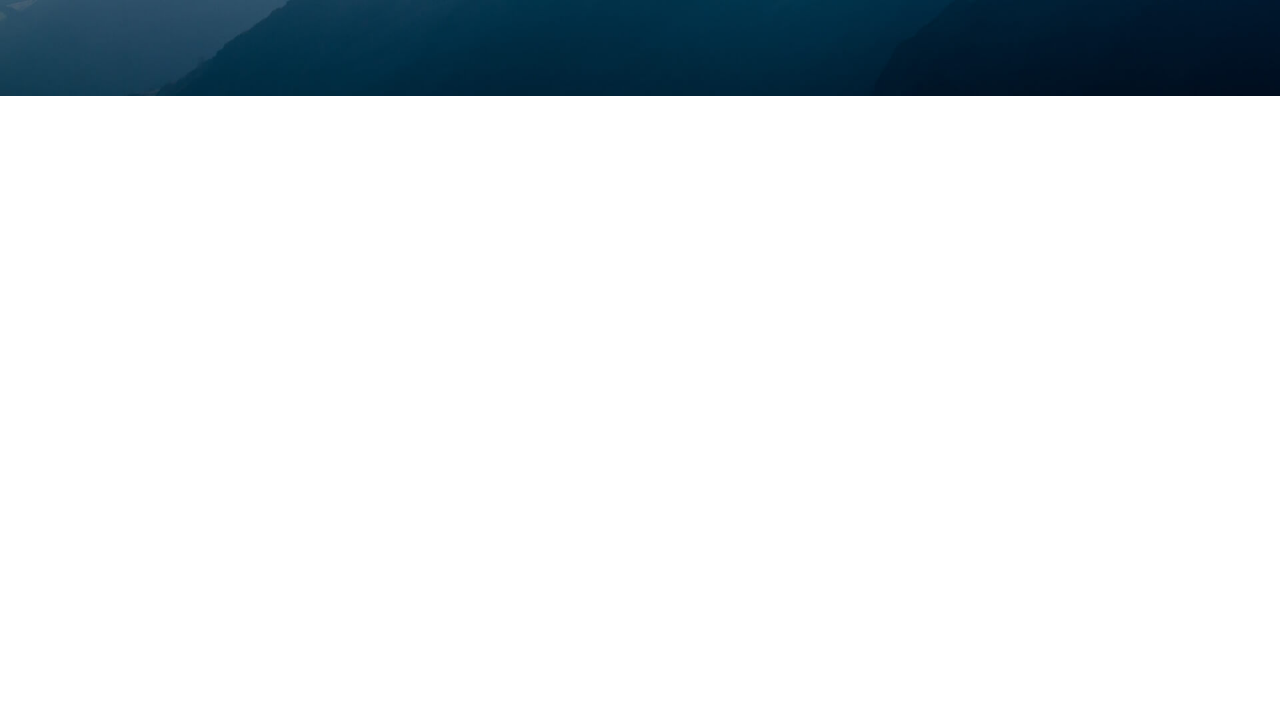
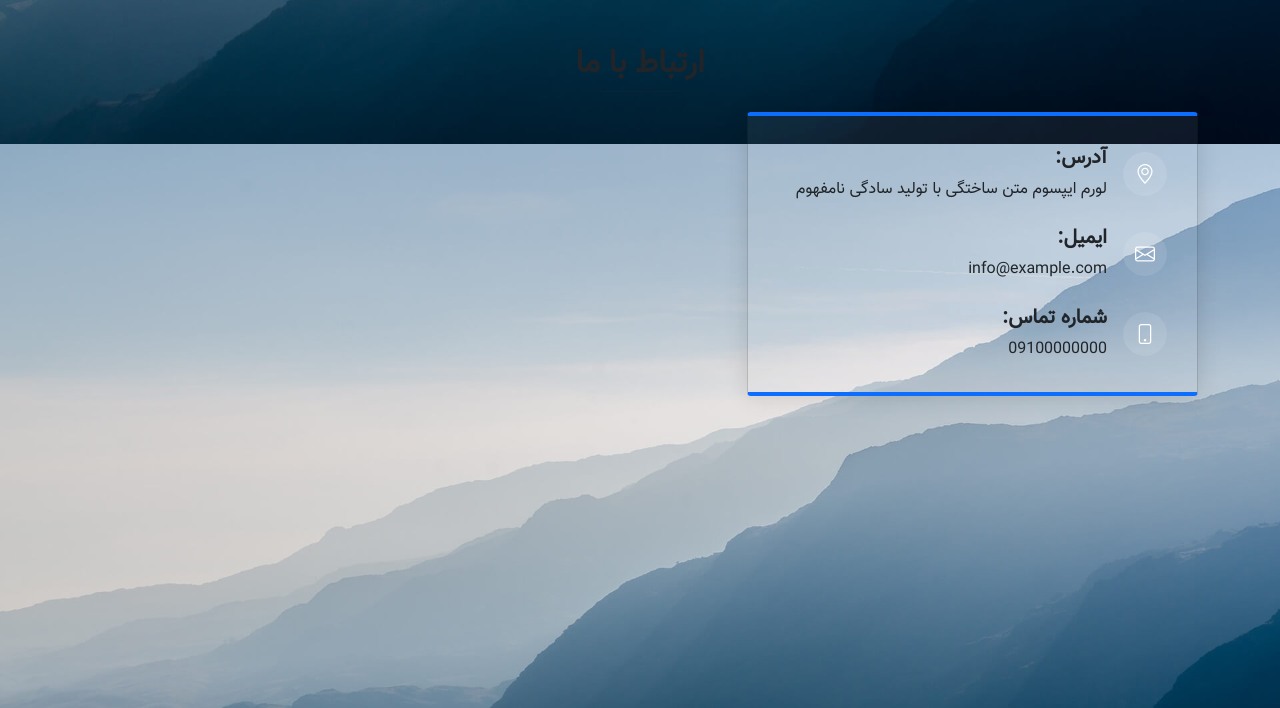
Before and after one commit to hosseinabdollahzadeh/bootstrap5-alpinejs3-project-coming-soon-and-darkmode, a plain HTML site: page index.html in a window 1280 px wide. Shown: the part 704-1412 px from the top of the page. Before the commit the page ends 800 px from the top, so only its background shows below. Drawn offline with nearby package versions, Linux system fonts and the light colour scheme.

Commit message:
Contact us - info section

```diff
--- a/css/main.css
+++ b/css/main.css
@@ -82,6 +82,41 @@ body {
     }
 }
 
+/*Contact Us*/
+.contact hr {
+    width: 80px;
+    height: 5px;
+}
+
+.contact .card {
+    border-top: 4px solid #0d6efd;
+    border-bottom: 4px solid #0d6efd;
+    padding: 30px;
+    border-radius: 0.25rem;
+    background: rgba(255, 255, 255, 0.06);
+    width: 100%;
+    box-shadow: 0 0 24px 0 rgb(0 0 0 / 12%);
+}
+
+.contact .card i {
+    font-size: 20px;
+    color: #fff;
+    width: 44px;
+    height: 44px;
+    background: rgba(255, 255, 255, 0.1);
+    display: flex;
+    justify-content: center;
+    align-items: center;
+    border-radius: 50px;
+    transition: all 0.3s;
+}
+
+.contact .card i:hover {
+    background: #0d6efd;
+    border-color: #0d6efd;
+    color: #fff;
+}
+
 /*iTyped.js*/
 .ityped-cursor {
     font-size: 2.2rem;
--- a/index.html
+++ b/index.html
@@ -69,6 +69,59 @@
     </div>
 </header>
 
+<!--Contact-->
+<section class="contact">
+    <div class="container my-5">
+        <div class="row text-center justify-content-center">
+            <h2 class="fw-bold">ارتباط با ما</h2>
+            <hr>
+        </div>
+
+        <div class="row">
+            <div class="col-lg-5">
+                <div class="card">
+                    <div class="d-flex align-items-center">
+                        <i class="bi bi-geo-alt me-3"></i>
+                        <div>
+                            <h5 class="fw-bold">آدرس:</h5>
+                            <p class="mb-0">لورم ایپسوم متن ساختگی با تولید سادگی نامفهوم</p>
+                        </div>
+                    </div>
+
+                    <div class="d-flex align-items-center my-4">
+                        <i class="bi bi-envelope me-3"></i>
+                        <div>
+                            <h5 class="fw-bold">ایمیل:</h5>
+                            <p class="mb-0">info@example.com</p>
+                        </div>
+                    </div>
+
+                    <div class="d-flex align-items-center">
+                        <i class="bi bi-phone me-3"></i>
+                        <div>
+                            <h5 class="fw-bold">شماره تماس:</h5>
+                            <p class="mb-0">09100000000</p>
+                        </div>
+                    </div>
+                </div>
+            </div>
+            <div class="col-lg-7"></div>
+        </div>
+    </div>
+</section>
+
+<br>
+<br>
+<br>
+<br>
+<br>
+<br>
+<br>
+<br>
+<br>
+<br>
+<br>
+
 <script src="./js/bootstrap.bundle.min.js"></script>
 <script src="./js/ityped1.0.3.min.js"></script>
 <script>
```
